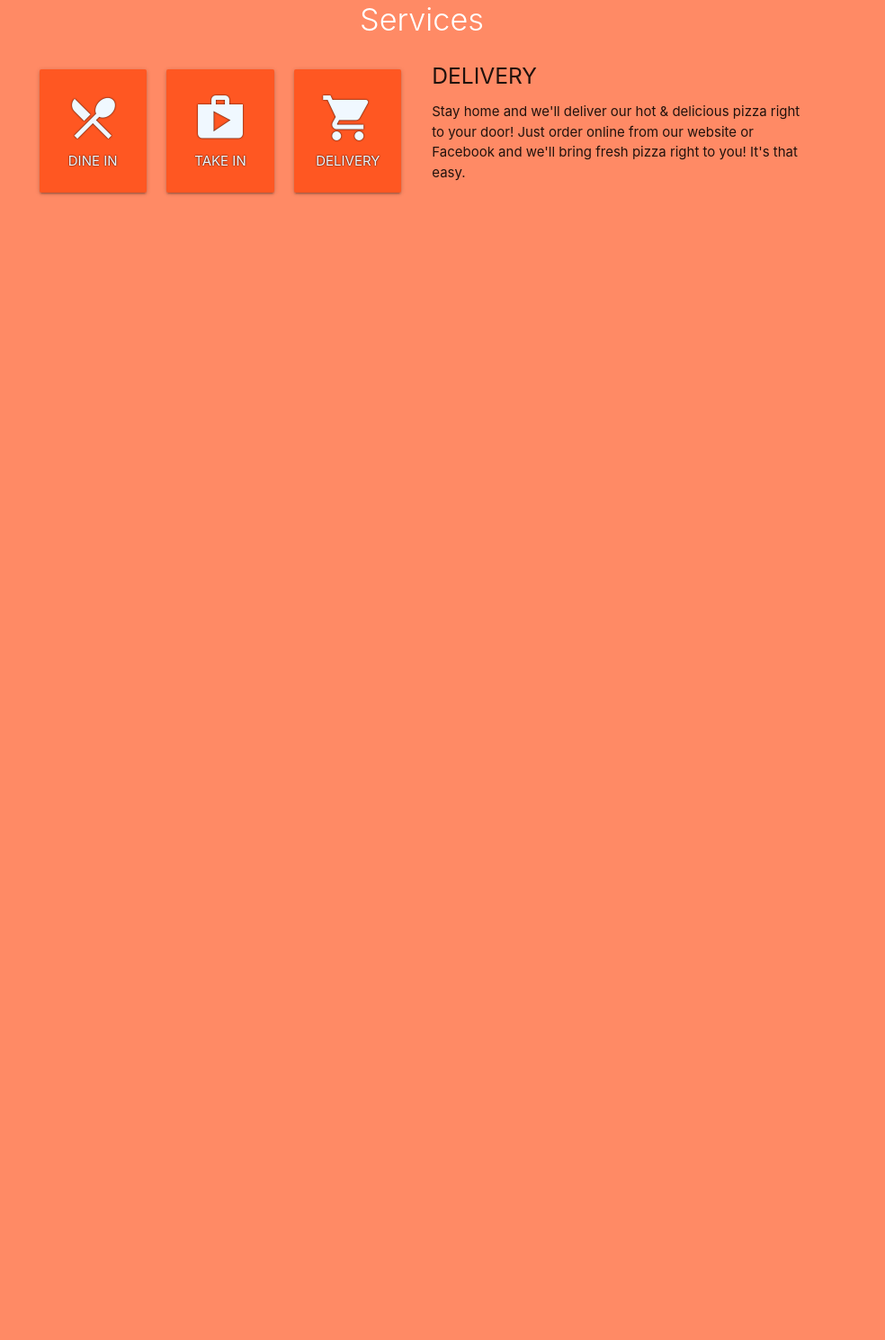
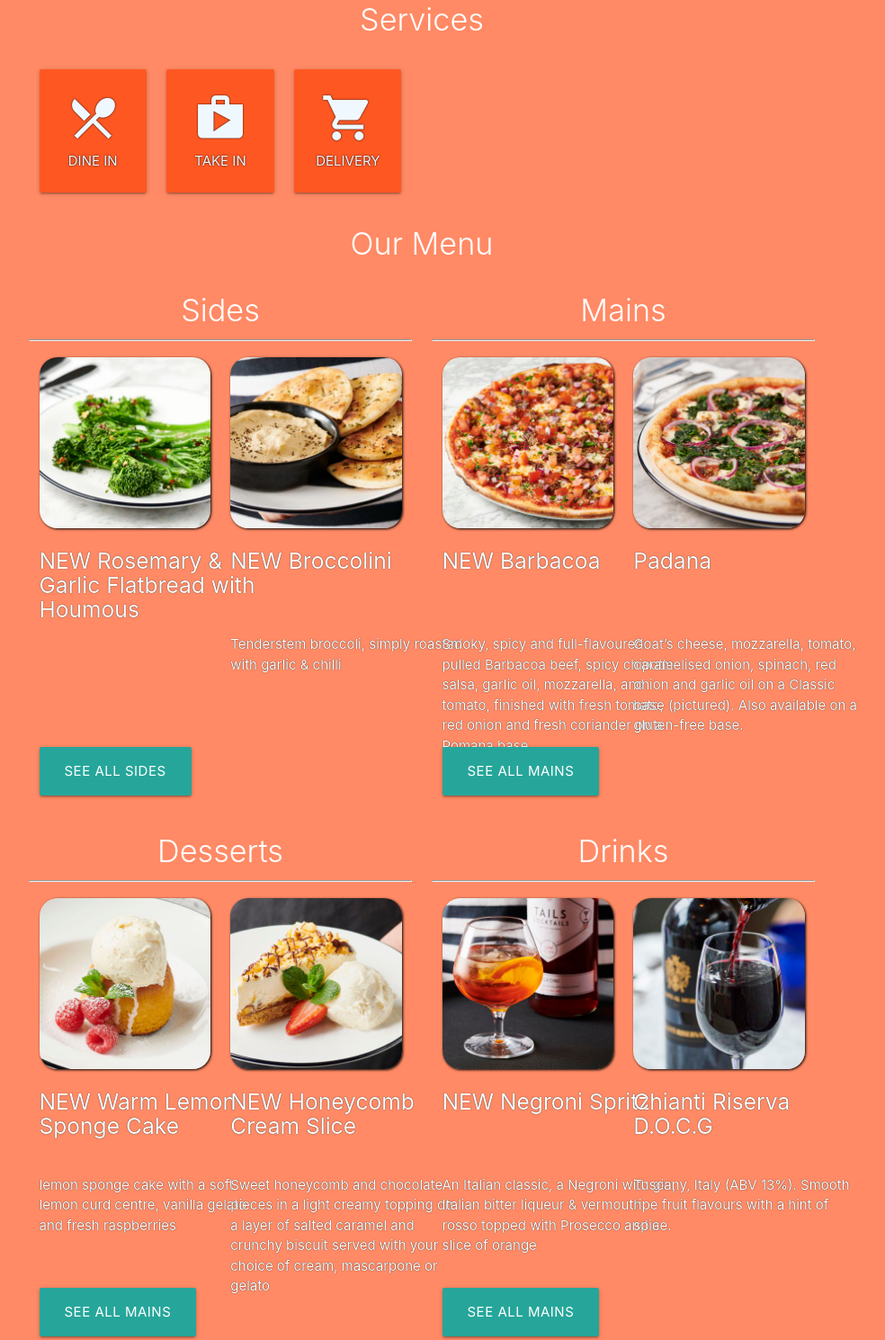
Before and after one commit to felatrix/pizzateria, a plain HTML site: page index.html in a window 1280 px wide. Shown: the part 997-2486 px from the top of the page at 90% size, without its empty margins (171-1155 px from the left). Before the commit the page ends 1246 px from the top, so only its background shows below. Drawn offline with nearby package versions, Linux system fonts and the light colour scheme.

Commit message:
update menus

```diff
--- a/css/navbar.css
+++ b/css/navbar.css
@@ -71,3 +71,28 @@ body {
     color: aliceblue;
     text-shadow: 0px 0px 2px black;
 }
+
+#menu img {
+    margin-top: 10px;
+    width: 100%;
+    border-radius: 20px;
+    box-shadow: 1px 1px 3px black;
+}
+
+#menu hr {
+    color: white;
+}
+
+#menu h5 {
+    height: 80px;
+    width: 260px;
+    color: white;
+    text-shadow:0px 0px 1px black;
+}
+
+#menu p {
+    color: white;
+    text-shadow:0px 0px 1px black;
+    height: 110px;
+    width: 260px;
+}
--- a/index.html
+++ b/index.html
@@ -29,7 +29,7 @@
                             <li><a href="#">About Us</a></li>
                             <li><a href="#">Clients</a></li>
                             <li><a href="#">Services</a></li>
-                            <li><a href="#">Product</a></li>
+                            <li><a href="#">Our Menu</a></li>
                             <li><a href="#">Contact</a></li>
                         </ul>
                     </div>
@@ -41,7 +41,7 @@
                 <li><a href="#"><span>About Us</span></a></li>
                 <li><a href="#"><span>Clients</span> </a></li>
                 <li><a href="#"><span>Services</span> </a></li>
-                <li><a href="#"><span>Product</span> </a></li>
+                <li><a href="#"><span>Our Menu</span> </a></li>
                 <li><a href="#"><span>Contact</span> </a></li>
         </ul>
 
@@ -136,12 +136,104 @@
                             </li>
                         </ul>
                     </div>
-                    <div class="col s12 m6">
-                        <h5>DELIVERY</h3>
-                        <p>Stay home and we'll deliver our hot & delicious pizza right to your door! Just order online from our website or Facebook and we'll bring fresh pizza right to you! It's that easy. </p>
+                    <div class="col s12 m6" id="service_content">
                     </div>
                 </div>
 
+            </div>
+        </section>
+        <!-- menu -->
+        <section id="menu">
+            <div class="container">
+                <h4 class="center light white-text">Our Menu</h4>
+                <div class="row">
+                    <div class="col s12 m6">
+                        <h4 class="center light white-text">Sides</h4>
+                        <hr>
+                        <div class="col s6">
+                            <div>
+                                <img src="./img/menu/sides/broccolini_384.jpg" alt="">
+                                <h5>NEW Rosemary & Garlic Flatbread with Houmous</h5>
+                                <p></p>
+                            </div>
+                        </div>
+                        <div class="col s6">
+                            <div>
+                                <img src="./img/menu/sides/rosemary_flatbread_384.jpg" alt="">
+                                <h5>NEW Broccolini</h5>
+                                <p>Tenderstem broccoli, simply roasted with garlic & chilli</p>
+                            </div>
+                        </div>
+                        <div class="col s12">
+                            <a class="waves-effect waves-light btn-large">See All Sides</a>
+                        </div>
+                    </div>
+                    <div class="col s12 m6">
+                        <h4 class="center light white-text">Mains</h4>
+                        <hr>
+                        <div class="col s6">
+                            <div>
+                                <img src="./img/menu/mains/barbacoa_romana_384.jpg" alt="">
+                                <h5>NEW Barbacoa</h5>
+                                <p>Smoky, spicy and full-flavoured: pulled Barbacoa beef, spicy chipotle salsa, garlic oil, mozzarella, and tomato, finished with fresh tomato, red onion and fresh coriander on a Romana base</p>
+                            </div>
+                        </div>
+                        <div class="col s6">
+                            <div>
+                                <img src="./img/menu/mains/padana_384_classic.jpg" alt="">
+                                <h5>Padana</h5>
+                                <p>Goat’s cheese, mozzarella, tomato, caramelised onion, spinach, red onion and garlic oil on a Classic base (pictured). Also available on a gluten-free base. </p>
+                            </div>
+                        </div>
+                        <div class="col s12">
+                                <a class="waves-effect waves-light btn-large">See All Mains</a>
+                            </div>
+                    </div>
+                </div>
+                <div class="row">
+                    <div class="col s12 m6">
+                        <h4 class="center light white-text">Desserts</h4>
+                        <hr>
+                        <div class="col s6">
+                            <div>
+                                <img src="./img/menu/desserts/lemon_sponge_cake_384.jpg" alt="">
+                                <h5>NEW Warm Lemon Sponge Cake</h5>
+                                <p>lemon sponge cake with a soft lemon curd centre, vanilla gelato and fresh raspberries</p>
+                            </div>
+                        </div>
+                        <div class="col s6">
+                            <div class="side-1">
+                                <img src="./img/menu/desserts/honeycomb_cream_slice_384_v2.jpg" alt="">
+                                <h5>NEW Honeycomb Cream Slice</h5>
+                                <p>Sweet honeycomb and chocolate pieces in a light creamy topping on a layer of salted caramel and crunchy biscuit served with your choice of cream, mascarpone or gelato</p>
+                            </div>
+                        </div>
+                        <div class="col s12">
+                                <a class="waves-effect waves-light btn-large">See All Mains</a>
+                            </div>
+                    </div>
+                    <div class="col s12 m6">
+                        <h4 class="center light white-text">Drinks</h4>
+                        <hr>
+                        <div class="col s6">
+                            <div class="side-1">
+                                <img src="./img/menu/drinks/negroni_spritz_384.jpg" alt="">
+                                <h5>NEW Negroni Spritz</h5>
+                                <p>An Italian classic, a Negroni with gin, Italian bitter liqueur & vermouth rosso topped with Prosecco and a slice of orange</p>
+                            </div>
+                        </div>
+                        <div class="col s6">
+                            <div class="side-1">
+                                <img src="./img/menu/drinks/chianti_384.jpg" alt="">
+                                <h5>Chianti Riserva D.O.C.G</h5>
+                                <p>Tuscany, Italy (ABV 13%). Smooth ripe fruit flavours with a hint of spice.</p>
+                            </div>
+                        </div>
+                        <div class="col s12">
+                                <a class="waves-effect waves-light btn-large">See All Mains</a>
+                            </div>
+                    </div>
+                </div>
             </div>
         </section>
       <!--JavaScript at end of body for optimized loading-->
--- a/js/service.js
+++ b/js/service.js
@@ -1,5 +1,7 @@
 document.querySelectorAll('.service').forEach(function(elm){
     elm.addEventListener('click',function(){
-        console.log('yeay');
+        console.log(elm);
+        var service_content = document.querySelector('#service_content');
+        service_content.innerHTML = "<p>Test</p>";
     })
 });
```
Also changed, not shown: img/menu/desserts/honeycomb_cream_slice_384_v2.jpg (added), img/menu/desserts/lemon_sponge_cake_384.jpg (added), img/menu/drinks/chianti_384.jpg (added), img/menu/drinks/negroni_spritz_384.jpg (added), img/menu/mains/barbacoa_romana_384.jpg (added), img/menu/mains/padana_384_classic.jpg (added), img/menu/sides/broccolini_384.jpg (added), img/menu/sides/rosemary_flatbread_384.jpg (added).
